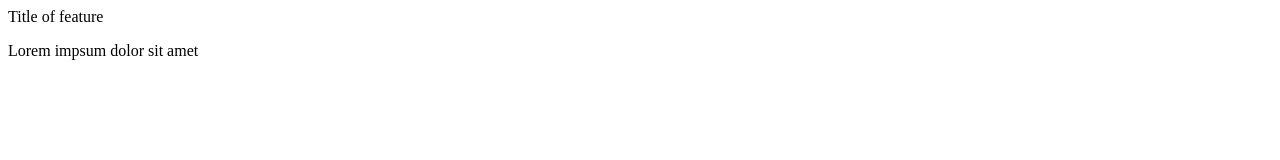
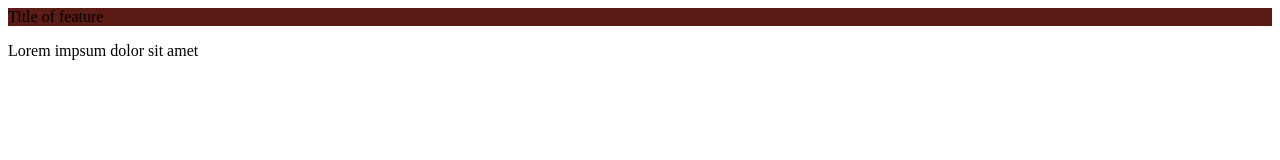
Before and after one commit to julianPoli1/prueba, a plain HTML site: page index.html in a window 1280 px wide. Drawn offline with Linux system fonts and the light colour scheme.

Commit message:
Mod files
changing some files

```diff
--- a/index.html
+++ b/index.html
@@ -2,7 +2,11 @@
 <html>
 	<head>
 		<title>prueba de git!</title>
-
+		<style>
+			header{
+				background-color: #5c1c16;
+			}
+		</style>
 	</head>
 
 	<body>
```
Also changed, not shown: 2 other files.
